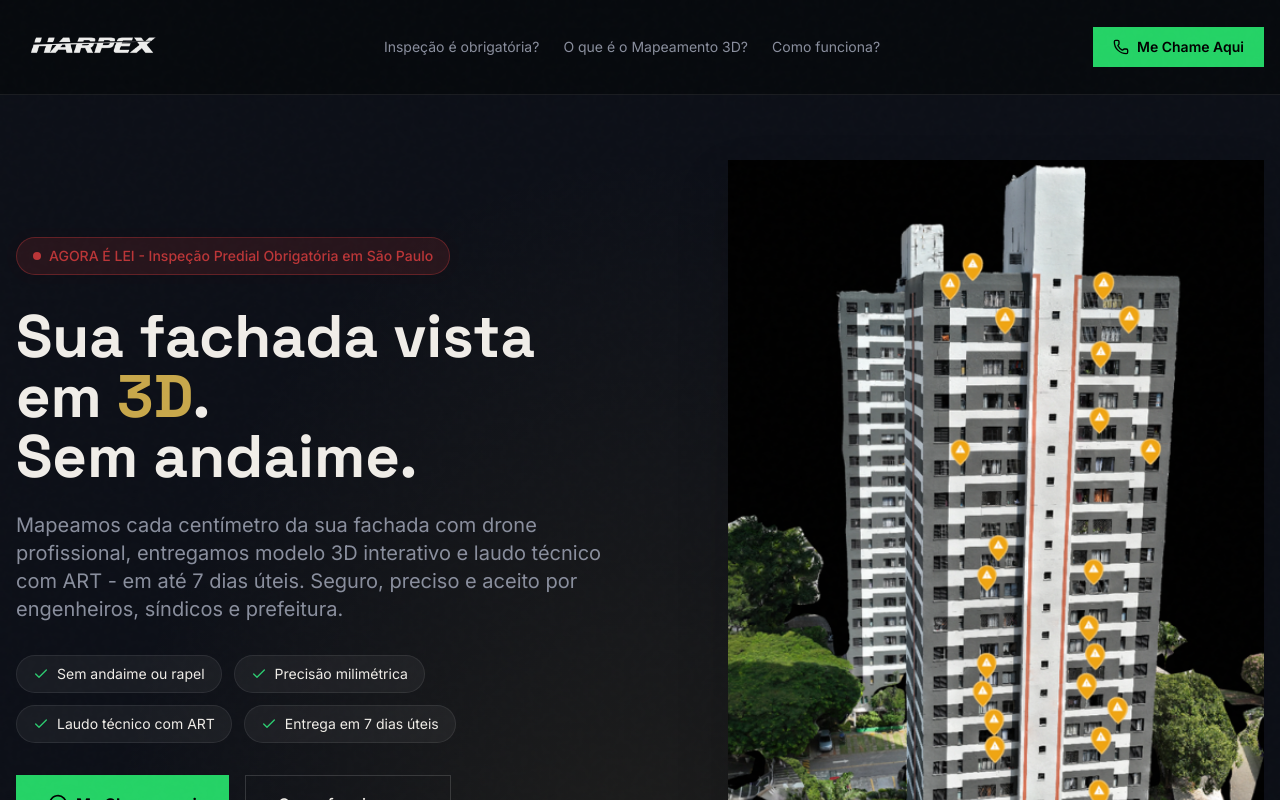
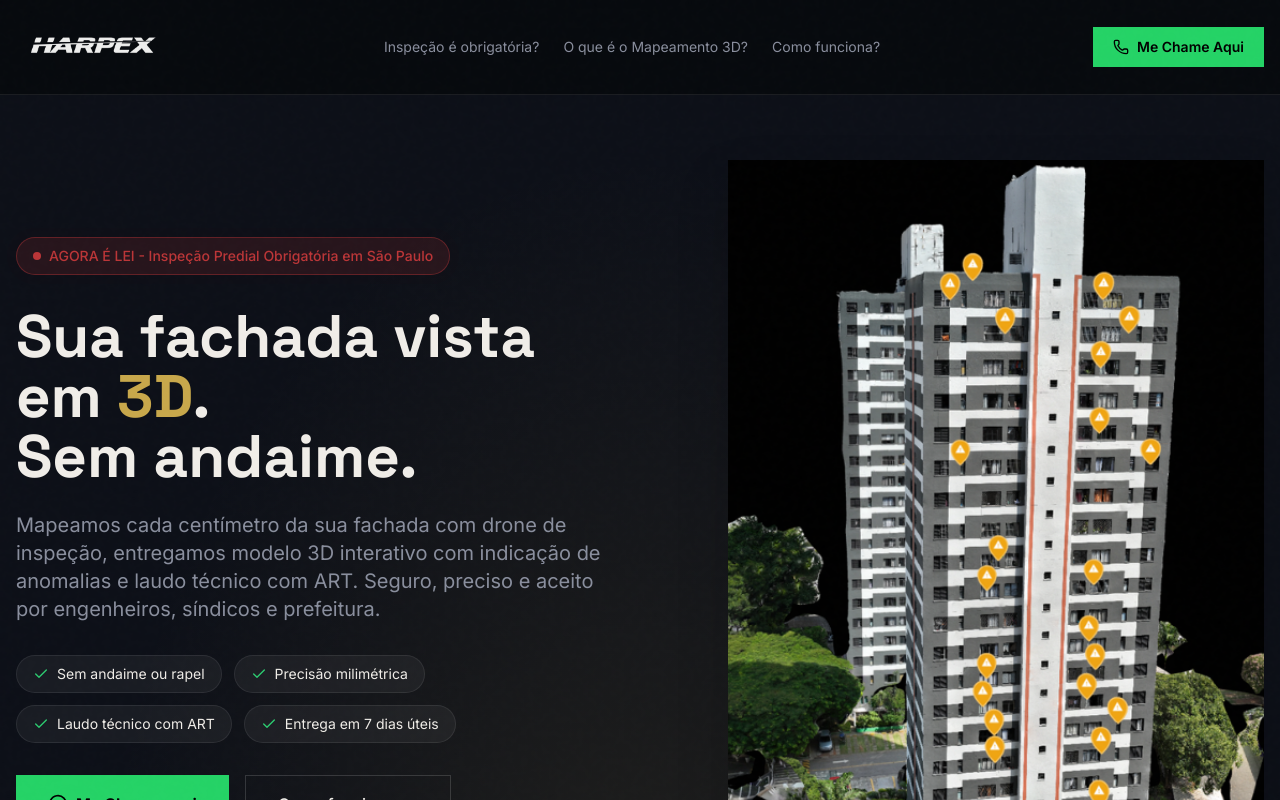
Before and after one commit to nandocarmel/drone-services-website, a Next.js app: page /mapeamento-fachada in a window 1280 px wide. Shown: the top 800 px of the page. Built offline with nearby package versions, Linux system fonts and the light colour scheme.

Commit message:
Update page.tsx

```diff
--- a/app/mapeamento-fachada/page.tsx
+++ b/app/mapeamento-fachada/page.tsx
@@ -157,8 +157,8 @@ export default function MapeamentoFachadaPage() {
 
               {/* Subtítulo */}
               <p className="font-sans text-lg md:text-xl text-[#8A8F9E] mb-8 leading-relaxed">
-                Mapeamos cada centímetro da sua fachada com drone profissional,
-                entregamos modelo 3D interativo e laudo técnico com ART - em até 7 dias úteis.
+                Mapeamos cada centímetro da sua fachada com drone de inspeção,
+                entregamos modelo 3D interativo com indicação de anomalias e laudo técnico com ART.
                 Seguro, preciso e aceito por engenheiros, síndicos e prefeitura.
               </p>
 
```
